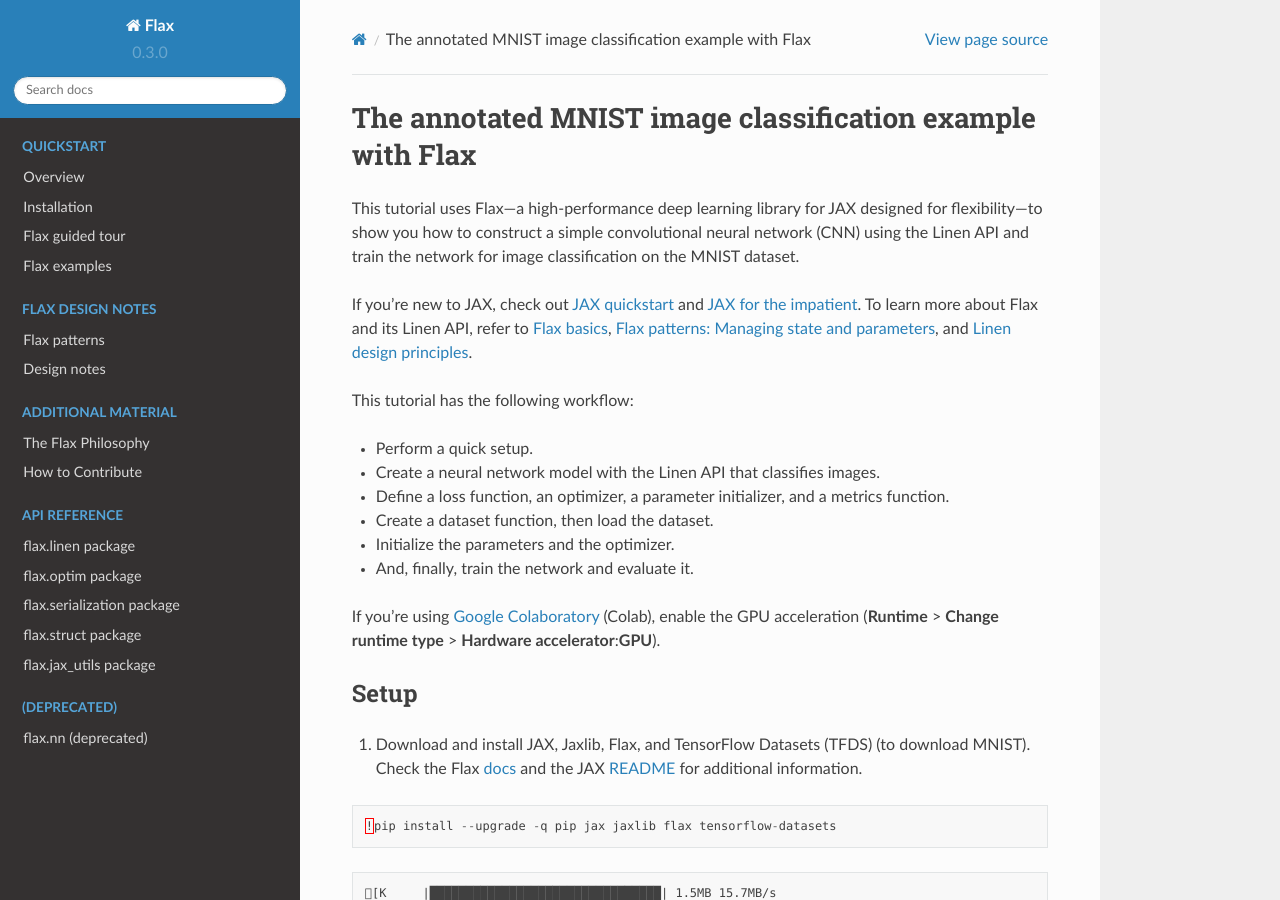
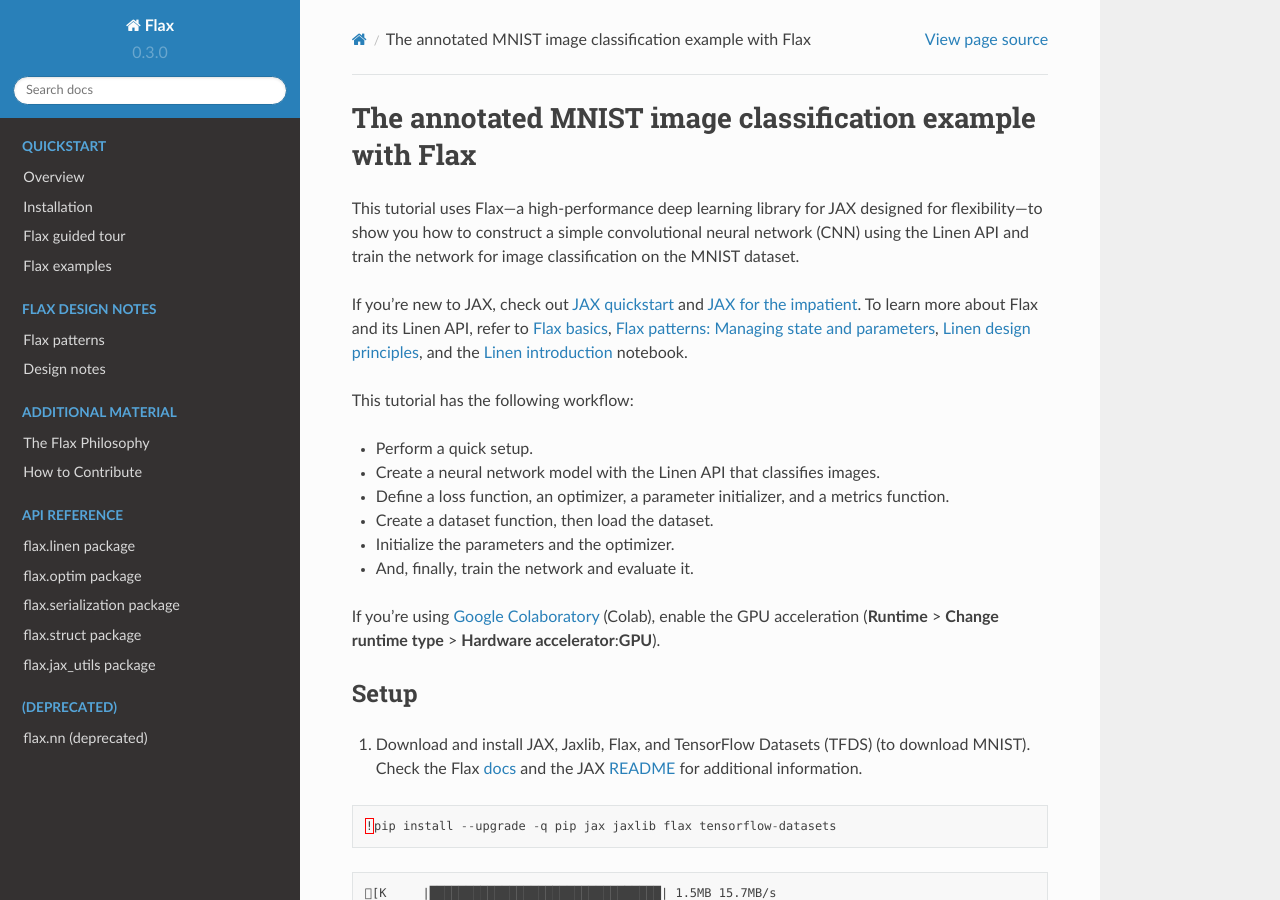
Before and after one commit to bortkomencw/flax, a Sphinx documentation site: the page built from docs/annotated_mnist.md, in a window 1280 px wide and 900 px high. Built offline with Sphinx 7.4.7 and the Read the Docs theme 2.0.0, drawn with Linux system fonts in a browser that asks for light colours; the version number is read from the project's files by our own code.

Commit message:
Add a reference to the Linen intro notebook

```diff
--- a/docs/annotated_mnist.md
+++ b/docs/annotated_mnist.md
@@ -2,7 +2,7 @@
 
 This tutorial uses Flax—a high-performance deep learning library for JAX designed for flexibility—to show you how to construct a simple convolutional neural network (CNN) using the Linen API and train the network for image classification on the MNIST dataset.
 
-If you're new to JAX, check out [JAX quickstart](https://jax.readthedocs.io/en/latest/notebooks/quickstart.html) and [JAX for the impatient](https://flax.readthedocs.io/en/latest/notebooks/jax_for_the_impatient.html). To learn more about Flax and its Linen API, refer to [Flax basics](https://flax.readthedocs.io/en/latest/notebooks/flax_basics.html), [Flax patterns: Managing state and parameters](https://flax.readthedocs.io/en/latest/patterns/state_params.html), and [Linen design principles](https://flax.readthedocs.io/en/latest/design_notes/linen_design_principles.html).
+If you're new to JAX, check out [JAX quickstart](https://jax.readthedocs.io/en/latest/notebooks/quickstart.html) and [JAX for the impatient](https://flax.readthedocs.io/en/latest/notebooks/jax_for_the_impatient.html). To learn more about Flax and its Linen API, refer to [Flax basics](https://flax.readthedocs.io/en/latest/notebooks/flax_basics.html), [Flax patterns: Managing state and parameters](https://flax.readthedocs.io/en/latest/patterns/state_params.html), [Linen design principles](https://flax.readthedocs.io/en/latest/design_notes/linen_design_principles.html), and the [Linen introduction](https://github.com/google/flax/blob/master/docs/notebooks/linen_intro.ipynb) notebook.
 
 This tutorial has the following workflow:
 
```
